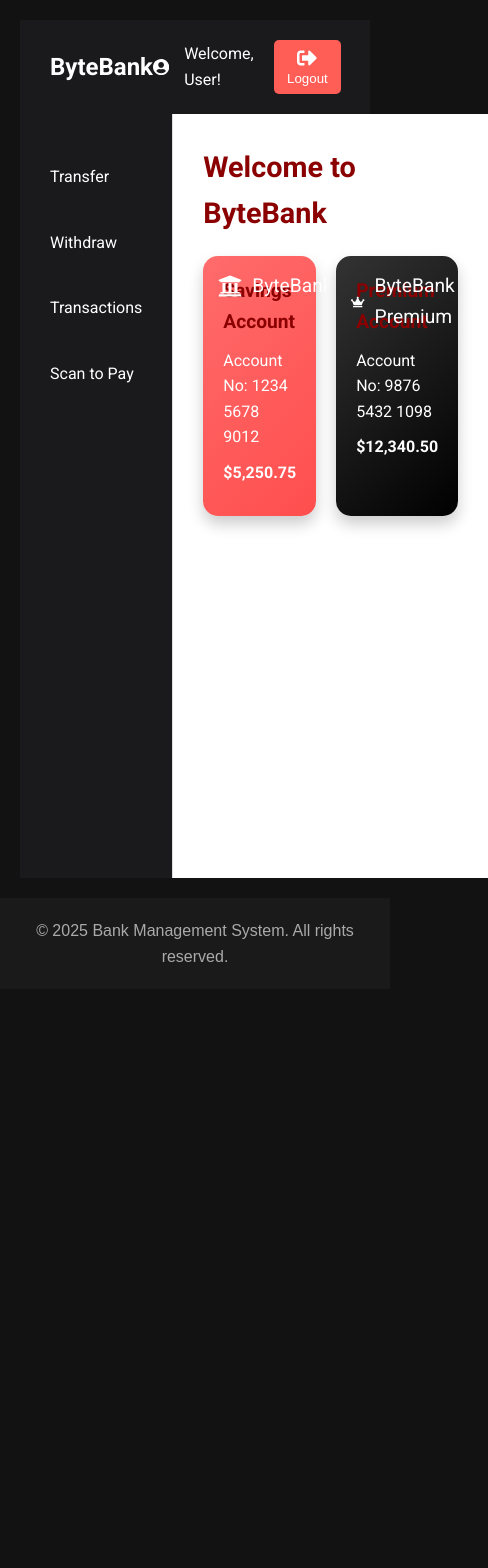
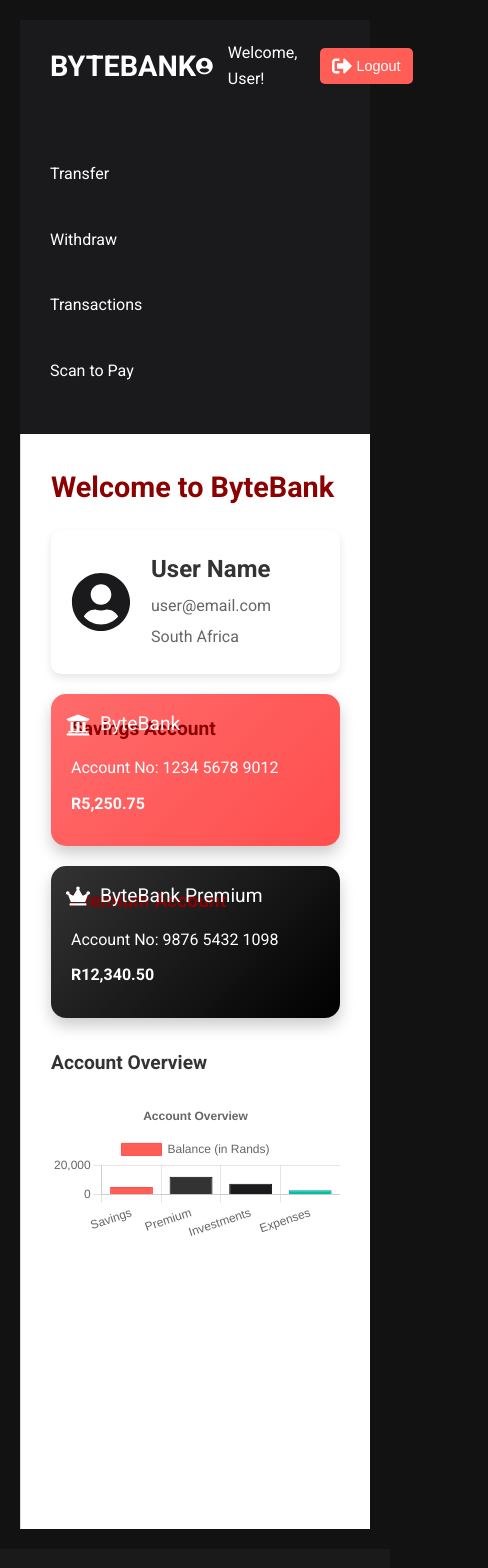
Before and after one commit to TerrorBite-Capaciti/Bank-Management-System, a React (Create React App) app in the folder frontend/: page /dashboard in a window 390 px wide. Shown: the top 1568 px of the page, 488 px wide, since content can reach past the window. Before the commit the page ends 989 px from the top, so only its background shows below. Built offline with nearby package versions, Linux system fonts and the light colour scheme.

Commit message:
Overview chart

```diff
--- a/frontend/package.json
+++ b/frontend/package.json
@@ -4,12 +4,15 @@
   "private": true,
   "dependencies": {
     "@lottiefiles/react-lottie-player": "^3.5.4",
+    "chart.js": "^4.4.7",
     "cra-template": "1.2.0",
     "framer-motion": "^11.16.0",
     "react": "^18.3.1",
+    "react-chartjs-2": "^5.3.0",
     "react-dom": "^18.3.1",
     "react-icons": "^5.4.0",
     "react-parallax": "^3.5.1",
+    "react-qr-scanner": "^1.0.0-alpha.11",
     "react-router-dom": "^6.28.1",
     "react-scripts": "5.0.1",
     "styled-components": "^6.1.14"
--- /dev/null
+++ b/frontend/src/components/AccountOverviewChart.jsx
@@ -0,0 +1,43 @@
+import React from 'react';
+import { Bar } from 'react-chartjs-2';
+import { Chart as ChartJS, CategoryScale, LinearScale, BarElement, Title, Tooltip, Legend } from 'chart.js';
+
+// Register Chart.js modules
+ChartJS.register(CategoryScale, LinearScale, BarElement, Title, Tooltip, Legend);
+
+const AccountOverviewChart = () => {
+  // Chart data and options
+  const data = {
+    labels: ['Savings', 'Premium', 'Investments', 'Expenses'],
+    datasets: [
+      {
+        label: 'Balance (in Rands)',
+        data: [5250.75, 12340.5, 7500, 3000],
+        backgroundColor: ['#ff5e57', '#333', '#1a1a1d', '#00bfa5'],
+        borderColor: ['#ff4e4e', '#000', '#111', '#009688'],
+        borderWidth: 1,
+      },
+    ],
+  };
+
+  const options = {
+    responsive: true,
+    plugins: {
+      legend: {
+        position: 'top',
+      },
+      title: {
+        display: true,
+        text: 'Account Overview',
+      },
+    },
+  };
+
+  return (
+    <div style={{ width: '100%', height: '400px', marginTop: '20px' }}>
+      <Bar data={data} options={options} />
+    </div>
+  );
+};
+
+export default AccountOverviewChart;
--- /dev/null
+++ b/frontend/src/pages/AccountOverviewChart.jsx
@@ -0,0 +1,43 @@
+import React from 'react';
+import { Bar } from 'react-chartjs-2';
+import { Chart as ChartJS, CategoryScale, LinearScale, BarElement, Title, Tooltip, Legend } from 'chart.js';
+
+// Register Chart.js modules
+ChartJS.register(CategoryScale, LinearScale, BarElement, Title, Tooltip, Legend);
+
+const AccountOverviewChart = () => {
+  // Chart data and options
+  const data = {
+    labels: ['Savings', 'Premium', 'Investments', 'Expenses'],
+    datasets: [
+      {
+        label: 'Balance (in Rands)',
+        data: [5250.75, 12340.5, 7500, 3000],
+        backgroundColor: ['#ff5e57', '#333', '#1a1a1d', '#00bfa5'],
+        borderColor: ['#ff4e4e', '#000', '#111', '#009688'],
+        borderWidth: 1,
+      },
+    ],
+  };
+
+  const options = {
+    responsive: true,
+    plugins: {
+      legend: {
+        position: 'top',
+      },
+      title: {
+        display: true,
+        text: 'Account Overview',
+      },
+    },
+  };
+
+  return (
+    <div style={{ width: '100%', height: '400px', marginTop: '20px' }}>
+      <Bar data={data} options={options} />
+    </div>
+  );
+};
+
+export default AccountOverviewChart;
--- a/frontend/src/pages/DashboardPage.jsx
+++ b/frontend/src/pages/DashboardPage.jsx
@@ -1,7 +1,8 @@
 import React from 'react';
 import { Link } from 'react-router-dom';
 import { FaUserCircle, FaSignOutAlt, FaUniversity, FaCrown } from 'react-icons/fa';
-import styles from '../styles/DashboardPage.module.css'; // Import as a CSS module
+import AccountOverviewChart from '../components/AccountOverviewChart'; // Import the chart
+import styles from '../styles/DashboardPage.module.css'; // Import the styles
 
 const DashboardPage = () => {
   const handleLogout = () => {
@@ -47,9 +48,18 @@ const DashboardPage = () => {
         <main className={styles.dashboardMain}>
           <h1>Welcome to ByteBank</h1>
 
+          {/* Profile Card */}
+          <div className={styles.profileCard}>
+            <FaUserCircle size={60} className={styles.profileIcon} />
+            <div className={styles.profileInfo}>
+              <h2>User Name</h2>
+              <p>user@email.com</p>
+              <p>South Africa</p>
+            </div>
+          </div>
+
           {/* Account Cards */}
           <div className={styles.accountCards}>
-            {/* Savings Account Card */}
             <div className={`${styles.accountCard} ${styles.savingsCard}`}>
               <div className={styles.cardLogo}>
                 <FaUniversity size={24} />
@@ -57,10 +67,8 @@ const DashboardPage = () => {
               </div>
               <h2>Savings Account</h2>
               <p>Account No: 1234 5678 9012</p>
-              <p className={styles.accountBalance}>$5,250.75</p>
+              <p className={styles.accountBalance}>R5,250.75</p>
             </div>
-
-            {/* Premium Account Card */}
             <div className={`${styles.accountCard} ${styles.premiumCard}`}>
               <div className={styles.cardLogo}>
                 <FaCrown size={24} />
@@ -68,8 +76,14 @@ const DashboardPage = () => {
               </div>
               <h2>Premium Account</h2>
               <p>Account No: 9876 5432 1098</p>
-              <p className={styles.accountBalance}>$12,340.50</p>
+              <p className={styles.accountBalance}>R12,340.50</p>
             </div>
+          </div>
+
+          {/* Account Overview Section */}
+          <div className={styles.accountOverview}>
+            <h3>Account Overview</h3>
+            <AccountOverviewChart /> {/* Render the Chart */}
           </div>
         </main>
       </div>
--- a/frontend/src/pages/ScanToPayPage.jsx
+++ b/frontend/src/pages/ScanToPayPage.jsx
@@ -1,10 +1,37 @@
-import React from 'react';
+import React, { useState } from 'react';
+import QrScanner from 'react-qr-scanner';
 
 const ScanToPayPage = () => {
+  const [scanResult, setScanResult] = useState('');
+
+  const handleScan = (data) => {
+    if (data) {
+      setScanResult(data.text);
+      alert(`Payment processed for QR code: ${data.text}`);
+    }
+  };
+
+  const handleError = (err) => {
+    console.error(err);
+    alert('Failed to access the camera.');
+  };
+
+  const previewStyle = {
+    height: 240,
+    width: 320,
+  };
+
   return (
     <div>
       <h1>Scan to Pay</h1>
       <p>Here you can scan QR codes to make payments.</p>
+      <QrScanner
+        delay={300}
+        style={previewStyle}
+        onError={handleError}
+        onScan={handleScan}
+      />
+      {scanResult && <p>Scan Result: {scanResult}</p>}
     </div>
   );
 };
--- a/frontend/src/styles/DashboardPage.module.css
+++ b/frontend/src/styles/DashboardPage.module.css
@@ -18,8 +18,9 @@
   }
 
   .headerLogo {
-    font-size: 1.5rem;
+    font-size: 1.8rem;
     font-weight: bold;
+    text-transform: uppercase;
   }
 
   .headerUser {
@@ -35,6 +36,19 @@
     padding: 8px 12px;
     border-radius: 5px;
     cursor: pointer;
+    font-size: 0.9rem;
+    display: flex;
+    align-items: center;
+    gap: 5px;
+    transition: background-color 0.3s;
+  }
+
+  .logoutBtn:hover {
+    background: #e14e4d;
+  }
+
+  .notificationIcon {
+    cursor: pointer;
   }
 
   .dashboardContent {
@@ -48,6 +62,7 @@
     background-color: #1a1a1d;
     color: white;
     padding: 20px;
+    transition: all 0.3s ease-in-out;
   }
 
   .sidebar ul {
@@ -132,3 +147,130 @@
     background-color: #000;
     background-image: linear-gradient(135deg, #333, #000);
   }
+
+  /* Profile Card Styles */
+  .profileCard {
+    display: flex;
+    align-items: center;
+    background-color: white;
+    border-radius: 10px;
+    padding: 20px;
+    box-shadow: 0 4px 8px rgba(0, 0, 0, 0.1);
+    margin-bottom: 20px;
+  }
+
+  .profileIcon {
+    color: #1a1a1d;
+    margin-right: 20px;
+  }
+
+  .profileInfo h2 {
+    margin: 0;
+    font-size: 1.5rem;
+    color: #333;
+  }
+
+  .profileInfo p {
+    margin: 5px 0;
+    color: #666;
+  }
+
+  /* Quick Actions Section */
+  .quickActions {
+    margin-top: 30px;
+  }
+
+  .quickActions h3 {
+    font-size: 1.2rem;
+    margin-bottom: 15px;
+  }
+
+  .actionButtons {
+    display: flex;
+    gap: 15px;
+  }
+
+  .actionButtons button {
+    background: #1a1a1d;
+    color: white;
+    border: none;
+    padding: 10px 15px;
+    border-radius: 8px;
+    cursor: pointer;
+    font-size: 0.9rem;
+    display: flex;
+    align-items: center;
+    gap: 5px;
+    transition: background-color 0.3s;
+  }
+
+  .actionButtons button:hover {
+    background: #ff5e57;
+  }
+
+  /* Recent Transactions */
+  .recentTransactions {
+    margin-top: 30px;
+  }
+
+  .recentTransactions h3 {
+    font-size: 1.2rem;
+    margin-bottom: 15px;
+  }
+
+  .recentTransactions ul {
+    list-style: none;
+    padding: 0;
+  }
+
+  .recentTransactions li {
+    display: flex;
+    justify-content: space-between;
+    padding: 10px 0;
+    border-bottom: 1px solid #ddd;
+  }
+
+  .recentTransactions li span {
+    font-size: 0.9rem;
+  }
+
+  .recentTransactions li:last-child {
+    border-bottom: none;
+  }
+
+  /* Account Overview */
+  .accountOverview {
+    margin-top: 30px;
+  }
+
+  .accountOverview h3 {
+    font-size: 1.2rem;
+    margin-bottom: 15px;
+  }
+
+  .accountOverview .graph {
+    background: #f5f5f5;
+    border: 1px dashed #ccc;
+    padding: 20px;
+    border-radius: 10px;
+    text-align: center;
+  }
+
+  /* Responsive Design */
+  @media (max-width: 768px) {
+    .dashboardContent {
+      flex-direction: column;
+    }
+
+    .sidebar {
+      width: 100%;
+    }
+
+    .accountCards {
+      flex-direction: column;
+    }
+
+    .actionButtons {
+      flex-direction: column;
+    }
+  }
```
Also changed, not shown: 1 other file (tests, documents, lock files or other folders).
